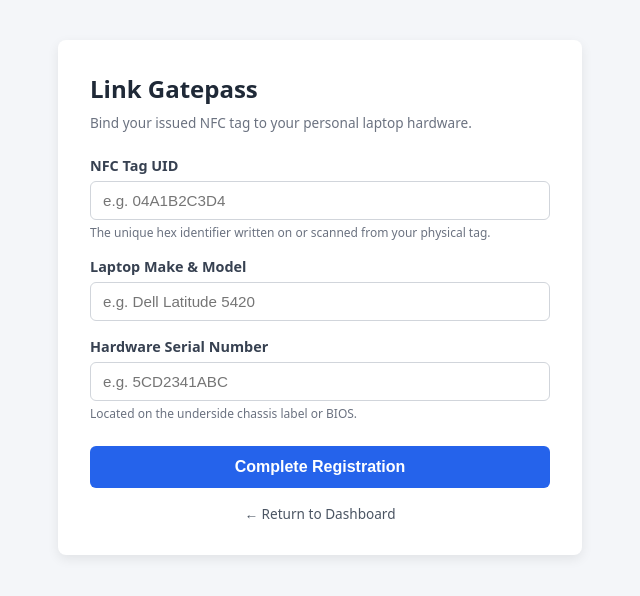
After one commit to NeoA231/NFC_gatepass, a Flask app: page /claim in a window 1280 px wide. The commit adds this page. Shown: the top 596 px of the page, without its empty margins (320-960 px from the left). Run offline with Flask 3, Linux system fonts and the light colour scheme; the visitor is signed in with stand-in values (Sample User, id 1); data comes from the database, SQL or seed files in the repository; data that the repository does not hold is empty.

Commit message:
Add hardware claim interface and update README

```diff
--- a/app.py
+++ b/app.py
@@ -1,4 +1,5 @@
 import datetime
+import sqlite3
 from flask import Flask, jsonify, request, render_template, redirect, url_for, session
 from werkzeug.security import generate_password_hash, check_password_hash
 from db.database import close_db, get_db, init_db
@@ -11,14 +12,20 @@ app.teardown_appcontext(close_db)
 @app.cli.command("init-db")
 def init_db_command():
     init_db()
-    print("Initialised the SQLite database.")
+    print("Initialized the SQLite database.")
+
+@app.route("/")
+def index():
+    if "student_id" in session:
+        return redirect(url_for("dashboard_page"))
+    return redirect(url_for("login_page"))
 
 # 1. Student Registration
 @app.route("/api/register", methods=["POST"])
 def register():
-    data = request.get_json() or {}
+    data = request.get_json(silent=True) or {}
     required = ["student_number", "full_name", "password", "phone", "residence_address"]
-    if not all(field in data for field in required):
+    if not all(field in data and str(data[field]).strip() for field in required):
         return jsonify({"error": "Missing required fields"}), 400
 
     hashed_pw = generate_password_hash(data["password"])
@@ -30,10 +37,16 @@ def register():
             INSERT INTO students (student_number, full_name, password_hash, phone, residence_address)
             VALUES (?, ?, ?, ?, ?)
             """,
-            (data["student_number"], data["full_name"], hashed_pw, data["phone"], data["residence_address"])
+            (
+                str(data["student_number"]).strip(),
+                str(data["full_name"]).strip(),
+                hashed_pw,
+                str(data["phone"]).strip(),
+                str(data["residence_address"]).strip()
+            )
         )
         db.commit()
-    except db.IntegrityError:
+    except (sqlite3.IntegrityError, db.IntegrityError):
         return jsonify({"error": "Student number already registered"}), 400
 
     return jsonify({"message": "Student registered successfully", "student_id": cursor.lastrowid}), 201
@@ -41,17 +54,17 @@ def register():
 # 2. Tag Provisioning
 @app.route("/api/tags/provision", methods=["POST"])
 def provision_tag():
-    data = request.get_json() or {}
+    data = request.get_json(silent=True) or {}
     tag_uid = data.get("tag_uid")
-    if not tag_uid:
+    if not tag_uid or not str(tag_uid).strip():
         return jsonify({"error": "tag_uid required"}), 400
 
+    tag_uid = str(tag_uid).strip()
     db = get_db()
     try:
-        # Fixed typo 'INSERT' and added trailing comma for a valid single-item tuple
         db.execute("INSERT INTO gatepasses (tag_uid) VALUES (?)", (tag_uid,))
         db.commit()
-    except db.IntegrityError:
+    except (sqlite3.IntegrityError, db.IntegrityError):
         return jsonify({"error": "Tag already provisioned"}), 409
 
     return jsonify({"message": "Tag provisioned with null data", "tag_uid": tag_uid}), 201
@@ -59,22 +72,39 @@ def provision_tag():
 # 3. Laptop Registration / Tag Claim
 @app.route("/api/gatepass/claim", methods=["POST"])
 def claim_tag():
-    data = request.get_json() or {}
+    data = request.get_json(silent=True) or {}
     required = ["tag_uid", "student_id", "laptop_model", "serial_number"]
 
-    if not all(field in data for field in required):
+    if not all(field in data and (data[field] is not None and str(data[field]).strip() != "") for field in required):
         return jsonify({"error": "Missing hardware registration fields"}), 400
 
+    tag_uid = str(data["tag_uid"]).strip()
+    student_id = data["student_id"]
+    laptop_model = str(data["laptop_model"]).strip()
+    serial_number = str(data["serial_number"]).strip()
+
     db = get_db()
-    tag = db.execute("SELECT * FROM gatepasses WHERE tag_uid = ?", (data["tag_uid"],)).fetchone()
+    tag = db.execute("SELECT * FROM gatepasses WHERE tag_uid = ?", (tag_uid,)).fetchone()
 
     if not tag:
         return jsonify({"error": "Invalid or unprovisioned NFC tag"}), 404
     if tag["student_id"] is not None:
         return jsonify({"error": "Tag has already been claimed"}), 409
 
+    student = db.execute("SELECT id FROM students WHERE id = ?", (student_id,)).fetchone()
+    if not student:
+        return jsonify({"error": "Student not found"}), 404
+
+    existing_pass = db.execute("SELECT id FROM gatepasses WHERE student_id = ?", (student_id,)).fetchone()
+    if existing_pass:
+        return jsonify({"error": "Student already has an active gatepass"}), 409
+
+    existing_serial = db.execute("SELECT id FROM gatepasses WHERE serial_number = ?", (serial_number,)).fetchone()
+    if existing_serial:
+        return jsonify({"error": "Laptop serial number already exists in the system"}), 409
+
+    now_ts = datetime.datetime.now(datetime.timezone.utc).strftime("%Y-%m-%d %H:%M:%S")
     try:
-        # Added serial_number and WHERE tag_uid clause to target only this specific tag
         db.execute(
             """
             UPDATE gatepasses
@@ -82,26 +112,131 @@ def claim_tag():
             WHERE tag_uid = ?
             """,
             (
-                data["student_id"],
-                data["laptop_model"],
-                data["serial_number"],
-                datetime.datetime.now(datetime.timezone.utc),
-                data["tag_uid"]
+                student_id,
+                laptop_model,
+                serial_number,
+                now_ts,
+                tag_uid
             )
         )
         db.commit()
-    except db.IntegrityError:
-        return jsonify({"error": "Laptop serial number already exists in system"}), 409
+    except (sqlite3.IntegrityError, db.IntegrityError):
+        return jsonify({"error": "Laptop serial number already exists in the system"}), 409
 
     return jsonify({"message": "Gatepass successfully linked"}), 200
 
+# Verification Helper
+def _mask_name(name):
+    if not name:
+        return ""
+    parts = name.split()
+    masked_parts = []
+    for part in parts:
+        if len(part) <= 2:
+            masked_parts.append(part[0] + "*" if len(part) == 2 else "*")
+        else:
+            masked_parts.append(part[0] + "*" * (len(part) - 2) + part[-1])
+    return " ".join(masked_parts)
+
+# 4. Security Guard Verification Lookup
+@app.route("/api/verify/guard/<uid>", methods=["GET"])
+def verify_guard(uid):
+    db = get_db()
+    record = db.execute(
+        """
+        SELECT
+            g.tag_uid,
+            g.laptop_model,
+            g.serial_number,
+            g.is_active,
+            g.registered_at,
+            s.id AS student_id,
+            s.student_number,
+            s.full_name,
+            s.phone,
+            s.residence_address
+        FROM gatepasses g
+        LEFT JOIN students s ON g.student_id = s.id
+        WHERE g.tag_uid = ?
+        """,
+        (uid.strip(),)
+    ).fetchone()
+
+    if not record:
+        return jsonify({"error": "Invalid or unprovisioned NFC tag"}), 404
+
+    if not record["student_id"]:
+        return jsonify({
+            "status": "unclaimed",
+            "tag_uid": record["tag_uid"],
+            "message": "Tag is provisioned but not yet linked to any student or hardware"
+        }), 200
+
+    return jsonify({
+        "status": "active" if record["is_active"] else "inactive",
+        "tag_uid": record["tag_uid"],
+        "is_active": bool(record["is_active"]),
+        "registered_at": str(record["registered_at"]) if record["registered_at"] else None,
+        "hardware": {
+            "laptop_model": record["laptop_model"],
+            "serial_number": record["serial_number"]
+        },
+        "student": {
+            "student_number": record["student_number"],
+            "full_name": record["full_name"],
+            "phone": record["phone"],
+            "residence_address": record["residence_address"]
+        }
+    }), 200
+
+# 5. Public / Consumer Tap Verification Lookup
+@app.route("/api/verify/public/<uid>", methods=["GET"])
+def verify_public(uid):
+    db = get_db()
+    record = db.execute(
+        """
+        SELECT
+            g.tag_uid,
+            g.laptop_model,
+            g.is_active,
+            s.id AS student_id,
+            s.full_name
+        FROM gatepasses g
+        LEFT JOIN students s ON g.student_id = s.id
+        WHERE g.tag_uid = ?
+        """,
+        (uid.strip(),)
+    ).fetchone()
+
+    if not record:
+        return jsonify({"error": "Invalid or unprovisioned NFC tag"}), 404
+
+    if not record["student_id"]:
+        return jsonify({
+            "status": "unclaimed",
+            "tag_uid": record["tag_uid"],
+            "message": "Tag is unlinked"
+        }), 200
+
+    return jsonify({
+        "status": "active" if record["is_active"] else "inactive",
+        "tag_uid": record["tag_uid"],
+        "is_active": bool(record["is_active"]),
+        "laptop_model": record["laptop_model"],
+        "student_name": _mask_name(record["full_name"])
+    }), 200
+
+# Student Registration Page
 @app.route("/register", methods=["GET", "POST"])
 def register_page():
+    if "student_id" in session:
+        return redirect(url_for("dashboard_page"))
+
     if request.method == "POST":
         data = request.form
-        required = ["student_number", "full_name", "password", "residence_address", 'phone']
+        required = ["student_number", "full_name", "password", "residence_address", "phone"]
         if not all(field in data and data[field].strip() for field in required):
-            return render_template("register.html", error="All Fields are required.")
+            return render_template("register.html", error="All fields are required.")
 
         hashed_pw = generate_password_hash(data["password"])
         db = get_db()
@@ -115,13 +250,14 @@ def register_page():
                 (data["student_number"].strip(), data["full_name"].strip(), hashed_pw, data["phone"].strip(), data["residence_address"].strip())
             )
             db.commit()
-            return render_template("register.html",success="Student profile registered successfully! You can now Login.")
+            return render_template("register.html", success="Student profile registered successfully! You can now log in.")
 
-        except db.IntegrityError:
+        except (sqlite3.IntegrityError, db.IntegrityError):
             return render_template("register.html", error="The student number is already registered.")
 
     return render_template("register.html")
 
+# Admin Registry Page
 @app.route("/admin/students", methods=["GET"])
 def admin_students_page():
     db = get_db()
@@ -147,17 +283,17 @@ def admin_students_page():
     return render_template("admin_students.html", records=records)
 
 # Student login page and handler
-@app.route("/login", methods=["GET","POST"])
+@app.route("/login", methods=["GET", "POST"])
 def login_page():
     if "student_id" in session:
         return redirect(url_for("dashboard_page"))
 
     if request.method == "POST":
         student_number = request.form.get("student_number", "").strip()
-        password = request.form.get("password", "").strip()
+        password = request.form.get("password", "")
 
         if not student_number or not password:
-            return render_template("login.html", error="please provide both your student number and password")
+            return render_template("login.html", error="Please provide both your student number and password.")
 
         db = get_db()
         student = db.execute(
@@ -166,7 +302,7 @@ def login_page():
         ).fetchone()
 
         if not student or not check_password_hash(student["password_hash"], password):
-            return render_template("login.html", error="invalid student number or password")
+            return render_template("login.html", error="Invalid student number or password.")
 
         session.clear()
         session["student_id"] = student["id"]
@@ -176,7 +312,6 @@ def login_page():
         return redirect(url_for("dashboard_page"))
     return render_template("login.html")
 
-
 # Student Protected Dashboard
 @app.route("/dashboard", methods=["GET"])
 def dashboard_page():
@@ -184,21 +319,86 @@ def dashboard_page():
         return redirect(url_for("login_page"))
 
     db = get_db()
-    # Fetch student profile details
     student = db.execute(
         "SELECT * FROM students WHERE id = ?", (session["student_id"],)
     ).fetchone()
 
-    # Fetch any gatepasses linked to this student
+    if not student:
+        session.clear()
+        return redirect(url_for("login_page"))
+
     gatepass = db.execute(
         "SELECT * FROM gatepasses WHERE student_id = ?", (session["student_id"],)
     ).fetchone()
 
     return render_template("dashboard.html", student=student, gatepass=gatepass)
 
-
 # Student Logout Handler
-@app.route("/logout", methods=["POST"])
+@app.route("/logout", methods=["GET", "POST"])
 def logout_page():
     session.clear()
     return redirect(url_for("login_page"))
+
+# Hardware Claim page and Form Handler
+@app.route("/claim", methods=["GET", "POST"])
+def claim_page():
+    if "student_id" not in session:
+        return redirect(url_for("login_page"))
+
+    db = get_db()
+
+    student = db.execute(
+        "SELECT id FROM students WHERE id = ?", (session["student_id"],)
+    ).fetchone()
+    if not student:
+        session.clear()
+        return redirect(url_for("login_page"))
+
+    # Prevents student with registered tags from claiming another
+    existing_pass = db.execute(
+        "SELECT id FROM gatepasses WHERE student_id = ?", (session["student_id"],)
+    ).fetchone()
+
+    if existing_pass:
+        return redirect(url_for("dashboard_page"))
+
+    if request.method == "POST":
+        tag_uid = request.form.get("tag_uid", "").strip()
+        laptop_model = request.form.get("laptop_model", "").strip()
+        serial_number = request.form.get("serial_number", "").strip()
+
+        if not tag_uid or not laptop_model or not serial_number:
+            return render_template("claim.html", error="All fields are required.")
+
+        # Check provisioned NFC tag
+        tag = db.execute("SELECT * FROM gatepasses WHERE tag_uid = ?", (tag_uid,)).fetchone()
+
+        if not tag:
+            return render_template("claim.html", error="Invalid or unprovisioned NFC tag UID")
+
+        if tag["student_id"] is not None:
+            return render_template("claim.html", error="This NFC tag has already been claimed by another user")
+
+        now_ts = datetime.datetime.now(datetime.timezone.utc).strftime("%Y-%m-%d %H:%M:%S")
+        try:
+            db.execute(
+                """
+                UPDATE gatepasses
+                SET student_id = ?, laptop_model = ?, serial_number = ?, registered_at = ?
+                WHERE tag_uid = ?
+                """,
+                (
+                    session["student_id"],
+                    laptop_model,
+                    serial_number,
+                    now_ts,
+                    tag_uid
+                )
+            )
+            db.commit()
+            return redirect(url_for("dashboard_page"))
+
+        except (sqlite3.IntegrityError, db.IntegrityError):
+            return render_template("claim.html", error="This laptop serial number is already registered in the system")
+
+    return render_template("claim.html")
--- /dev/null
+++ b/templates/claim.html
@@ -0,0 +1,157 @@
+<!doctype html>
+<html lang="en">
+  <head>
+    <meta charset="UTF-8" />
+    <meta name="viewport" content="width=device-width, initial-scale=1.0" />
+    <title>Register Laptop & NFC Tag - Gatepass System</title>
+    <style>
+      body {
+        font-family: system-ui, sans-serif;
+        background: #f4f6f9;
+        margin: 0;
+        padding: 40px 16px;
+        display: flex;
+        justify-content: center;
+      }
+      .card {
+        background: #fff;
+        max-width: 460px;
+        width: 100%;
+        padding: 32px;
+        border-radius: 8px;
+        box-shadow: 0 4px 12px rgba(0, 0, 0, 0.08);
+      }
+      h2 {
+        margin-top: 0;
+        margin-bottom: 8px;
+        font-size: 1.5rem;
+        color: #1f2937;
+      }
+      p.subtitle {
+        margin-top: 0;
+        margin-bottom: 24px;
+        font-size: 0.85rem;
+        color: #6b7280;
+      }
+      .form-group {
+        margin-bottom: 16px;
+      }
+      label {
+        display: block;
+        margin-bottom: 6px;
+        font-size: 0.9rem;
+        font-weight: 600;
+        color: #374151;
+      }
+      .hint {
+        font-size: 0.75rem;
+        color: #6b7280;
+        margin-top: 4px;
+      }
+      input {
+        width: 100%;
+        box-sizing: border-box;
+        padding: 10px 12px;
+        border: 1px solid #d1d5db;
+        border-radius: 6px;
+        font-size: 0.95rem;
+      }
+      input:focus {
+        outline: none;
+        border-color: #2563eb;
+      }
+      button {
+        width: 100%;
+        padding: 12px;
+        background: #2563eb;
+        color: #fff;
+        border: none;
+        border-radius: 6px;
+        font-size: 1rem;
+        font-weight: 600;
+        cursor: pointer;
+        margin-top: 8px;
+      }
+      button:hover {
+        background: #1d4ed8;
+      }
+      .alert-error {
+        background: #fee2e2;
+        color: #991b1b;
+        padding: 12px;
+        border-radius: 6px;
+        margin-bottom: 20px;
+        font-size: 0.9rem;
+      }
+      .back-link {
+        text-align: center;
+        margin-top: 16px;
+        font-size: 0.85rem;
+      }
+      .back-link a {
+        color: #4b5563;
+        text-decoration: none;
+      }
+    </style>
+  </head>
+  <body>
+    <div class="card">
+      <h2>Link Gatepass</h2>
+      <p class="subtitle">
+        Bind your issued NFC tag to your personal laptop hardware.
+      </p>
+
+      {% if error %}
+      <div class="alert-error">{{ error }}</div>
+      {% endif %}
+
+      <form method="POST" action="/claim">
+        <div class="form-group">
+          <label for="tag_uid">NFC Tag UID</label>
+          <input
+            type="text"
+            id="tag_uid"
+            name="tag_uid"
+            required
+            placeholder="e.g. 04A1B2C3D4"
+          />
+          <div class="hint">
+            The unique hex identifier written on or scanned from your physical
+            tag.
+          </div>
+        </div>
+
+        <div class="form-group">
+          <label for="laptop_model">Laptop Make & Model</label>
+          <input
+            type="text"
+            id="laptop_model"
+            name="laptop_model"
+            required
+            placeholder="e.g. Dell Latitude 5420"
+          />
+        </div>
+
+        <div class="form-group">
+          <label for="serial_number">Hardware Serial Number</label>
+          <input
+            type="text"
+            id="serial_number"
+            name="serial_number"
+            required
+            placeholder="e.g. 5CD2341ABC"
+          />
+          <div class="hint">
+            Located on the underside chassis label or BIOS.
+          </div>
+        </div>
+
+        <button type="submit">Complete Registration</button>
+      </form>
+
+      <div class="back-link">
+        <a href="/dashboard">&larr; Return to Dashboard</a>
+      </div>
+    </div>
+  </body>
+</html>
--- a/templates/login.html
+++ b/templates/login.html
@@ -116,4 +116,3 @@
     </div>
   </body>
 </html>
-F
```
Also changed, not shown: db/database.py (+8 -3 lines), README.md.
